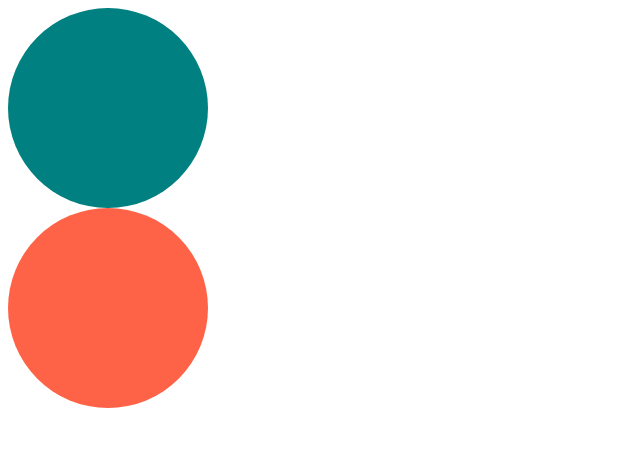
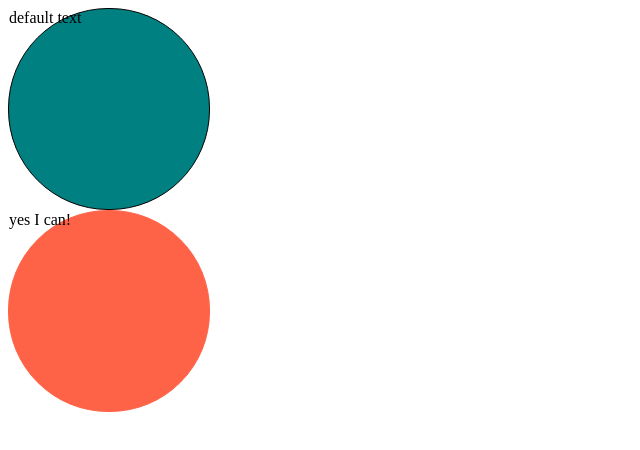
Before and after one commit to rkddn0301/toDoList, a React (Create React App) app: page / in a window 1280 px wide. Shown: the top 450 px of the page, without its empty margins (0-640 px from the left). Built offline with nearby package versions, Linux system fonts and the light colour scheme.

Commit message:
3.3 Optional Props

```diff
--- a/src/App.tsx
+++ b/src/App.tsx
@@ -17,8 +17,8 @@ const Title = styled.h1`
 function App() {
   return (
     <div>
-      <Circle bgColor="teal" />
-      <Circle bgColor="tomato" />
+      <Circle bgcolor="teal" bordercolor="black" />
+      <Circle bgcolor="tomato" text="yes I can!" />
     </div>
   );
 }
--- a/src/Circle.tsx
+++ b/src/Circle.tsx
@@ -1,22 +1,37 @@
 import styled from "styled-components";
 
 interface ContainerProps {
-  bgColorss: string;
+  bgcolorss: string;
+  bordercolorss: string;
 }
+
+interface CircleProps {
+  bgcolor: string;
+  bordercolor?: string;
+  text?: string;
+}
+
+const Wrapper = styled.div`
+  width: 100%;
+`;
 
 const Container = styled.div<ContainerProps>`
   width: 200px;
   height: 200px;
-  background-color: ${(props) => props.bgColorss};
+  background-color: ${(props) => props.bgcolorss};
   border-radius: 100px;
+  border: 1px solid ${(props) => props.bordercolorss};
 `;
 
-interface CircleProps {
-  bgColor: string;
-}
-
-function Circle({ bgColor }: CircleProps) {
-  return <Container bgColorss={bgColor} />;
+// `text` props와 같이 미리 초기값을 정해줄 수도 있다.
+function Circle({ bgcolor, bordercolor, text = "default text" }: CircleProps) {
+  return (
+    <Wrapper>
+      <Container bgcolorss={bgcolor} bordercolorss={bordercolor ?? bgcolor}>
+        {text}
+      </Container>
+    </Wrapper>
+  );
 }
 
 export default Circle;
```
Also changed, not shown: react-master.txt.
